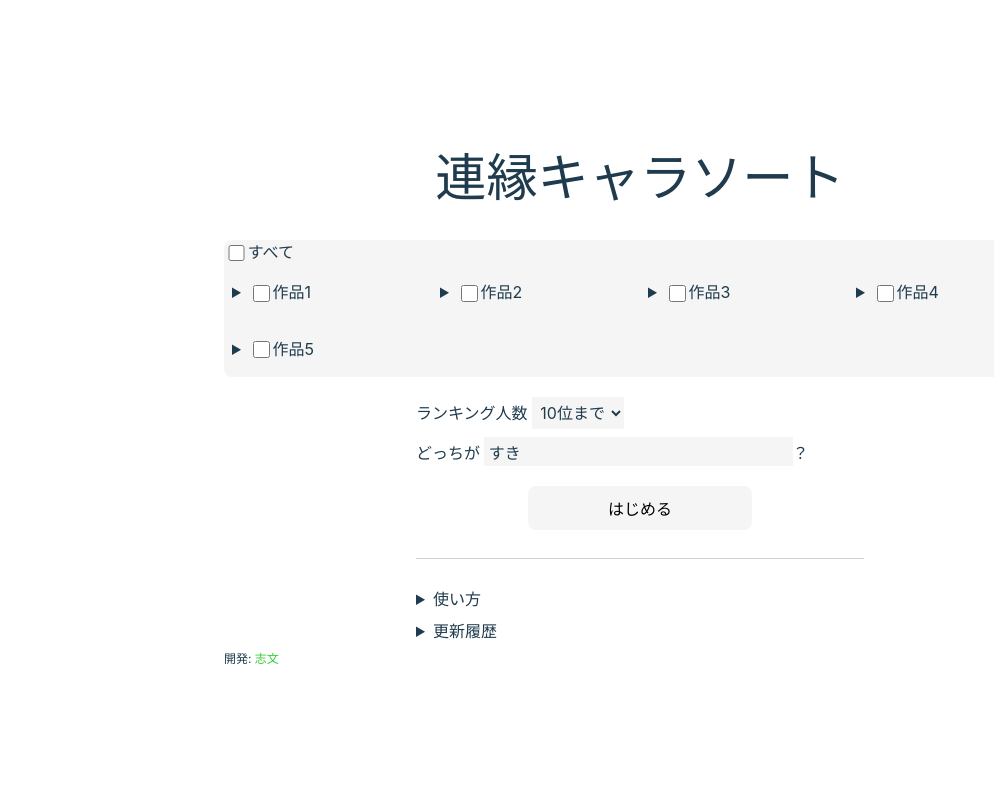
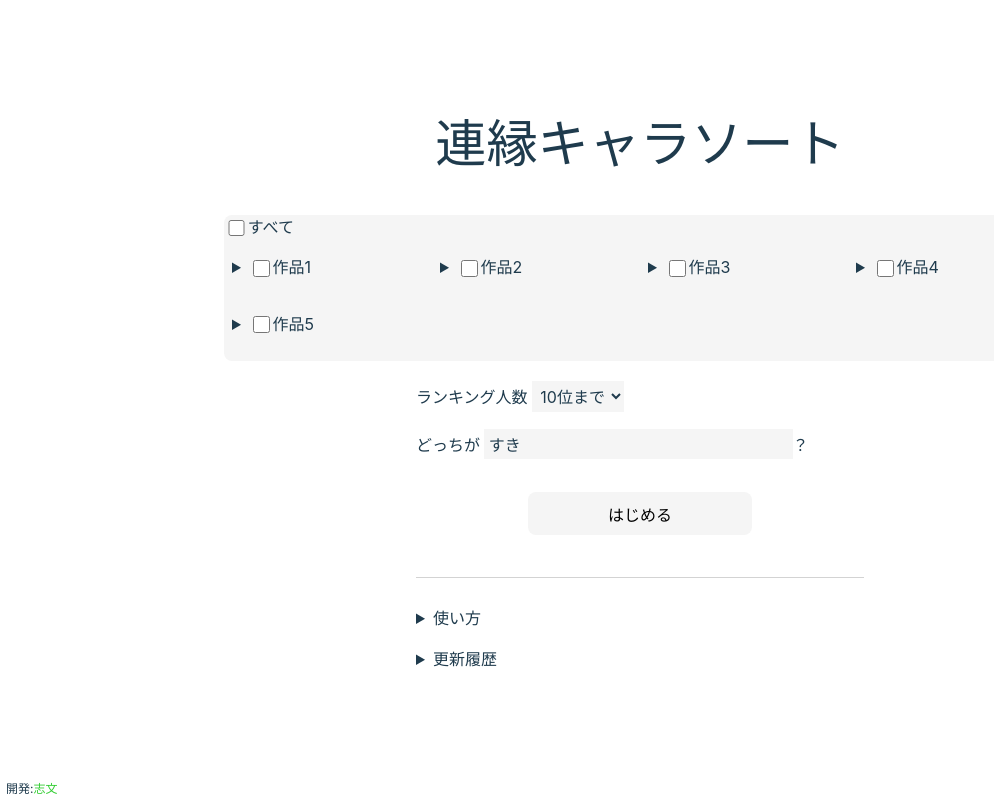
Before and after one commit to shimon1024/lecharsorter, a React (Vite) app: page / in a window 1280 px wide. Shown: the whole page, without its empty margins (0-994 px from the left). Built offline with nearby package versions, Linux system fonts and the light colour scheme.

Commit message:
フッターを目立ちづらいところに置く

```diff
--- a/index.html
+++ b/index.html
@@ -6,7 +6,9 @@
     <title>連縁キャラソート</title>
   </head>
   <body>
+    <div class="headpad"></div>
     <div id="root" class="root"></div>
     <script type="module" src="/src/main.jsx"></script>
+    <footer class="footer">開発: <a href="https://postfixnotation.org/">志文</a></footer>
   </body>
 </html>
--- a/src/App.css
+++ b/src/App.css
@@ -1,7 +1,8 @@
 .root {
+  flex-grow: 1;
+
   max-width: 52em;
-  margin: 0 auto;
-  padding: 2rem;
+  padding: 1.5rem;
 
   display: grid;
   grid-template-columns: 1fr min(28rem, 95%) 1fr;
--- a/src/Setup.css
+++ b/src/Setup.css
@@ -63,8 +63,3 @@
 .setup-changelog {
   margin: 0.25em 0;
 }
-
-.setup-footer {
-  grid-column: 1 / -1;
-  margin: 0.25em 0;
-}
--- a/src/Setup.jsx
+++ b/src/Setup.jsx
@@ -72,8 +72,6 @@ export default function Setup() {
         <summary>更新履歴</summary>
         こんなかんじでした
       </details>
-
-      <footer className="setup-footer">開発: <a href="https://postfixnotation.org/">志文</a></footer>
     </>
   );
 }
--- a/src/index.css
+++ b/src/index.css
@@ -18,8 +18,10 @@ body {
   margin: 0;
   min-width: 320px;
   min-height: 100vh;
+
   display: flex;
   place-items: center;
+  flex-direction: column;
 }
 
 h1 {
@@ -91,3 +93,17 @@ select {
 footer {
   font-size: 0.75em;
 }
+
+.headpad {
+  flex-grow: 1;
+}
+
+.footer {
+  flex-grow: 1;
+  align-self: start;
+
+  padding: 0.125em 0.5em;
+
+  display: flex;
+  align-items: end;
+}
```
